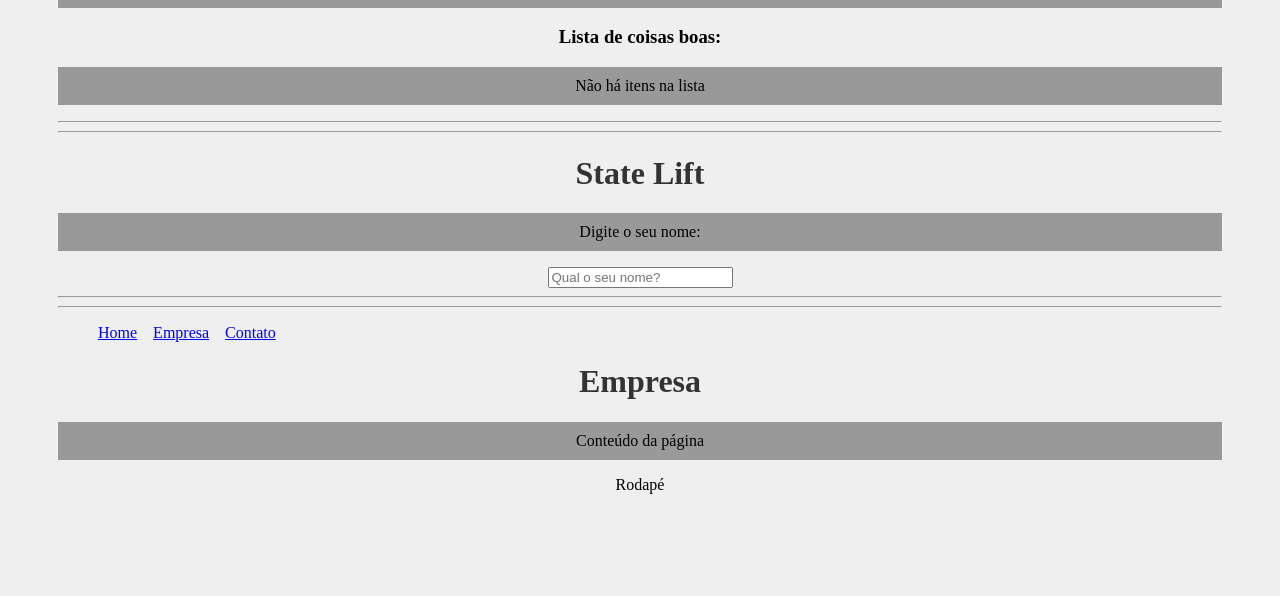
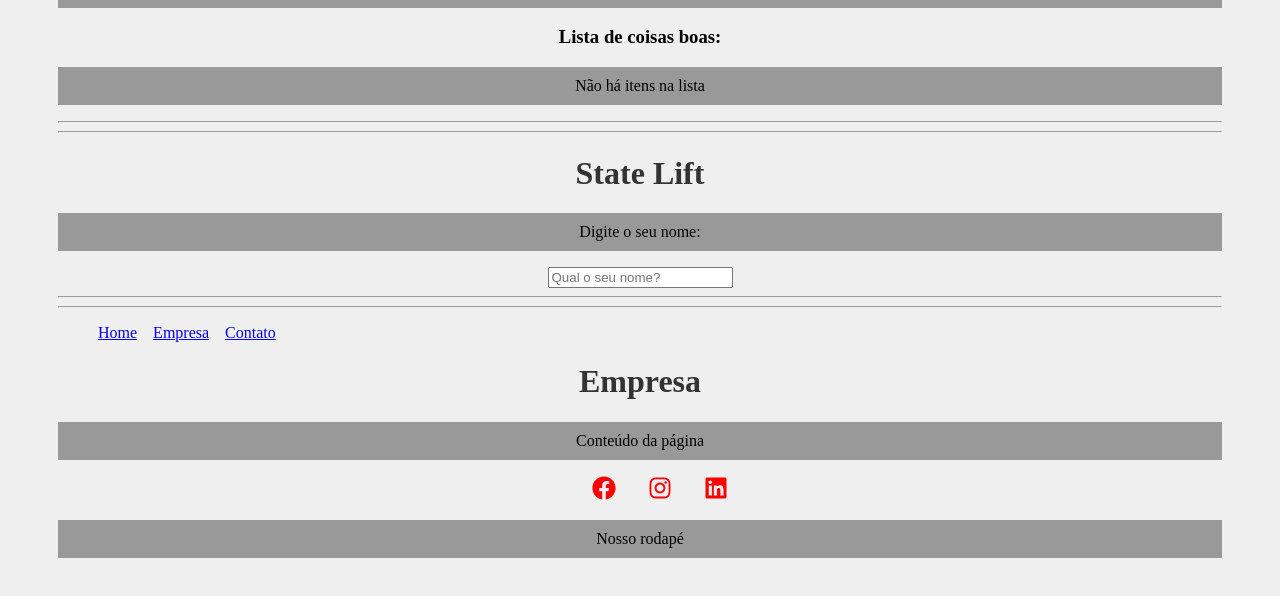
Before and after one commit to Ceabta/prj1, a React (Create React App) app: page /empresa in a window 1280 px wide. Shown: the part 1625-2221 px from the top of the page. Built offline with nearby package versions, Linux system fonts and the light colour scheme.

Commit message:
Aula 16 -  React Icons

```diff
--- a/package.json
+++ b/package.json
@@ -8,6 +8,7 @@
     "@testing-library/user-event": "^13.5.0",
     "react": "^18.2.0",
     "react-dom": "^18.2.0",
+    "react-icons": "^4.4.0",
     "react-router-dom": "^6.3.0",
     "react-scripts": "5.0.1",
     "web-vitals": "^2.1.4"
--- a/src/components/layout/Footer.js
+++ b/src/components/layout/Footer.js
@@ -1,5 +1,17 @@
+import { FaFacebook, FaInstagram, FaLinkedin } from "react-icons/fa";
+import styles from "./Footer.module.css"
+
 function Footer(){
-    return <footer>Rodapé</footer>
+    return (
+        <footer>
+            <ul className={styles.social_list}>
+                <li><FaFacebook /></li>
+                <li><FaInstagram /></li>
+                <li><FaLinkedin /></li>
+            </ul>
+            <p>Nosso rodapé</p>
+        </footer>
+    )
 }
 
 export default Footer
--- /dev/null
+++ b/src/components/layout/Footer.module.css
@@ -0,0 +1,16 @@
+.social_list{
+    display: flex;
+    justify-content: center;
+    align-items: center;
+}
+
+.social_list li{
+    margin: 0 1em;
+    list-style: none;
+}
+
+.social_list svg{
+    font-size: 1.5em;
+    cursor: pointer;
+    color:  red;
+}
```
Also changed, not shown: 1 other file (tests, documents, lock files or other folders).
